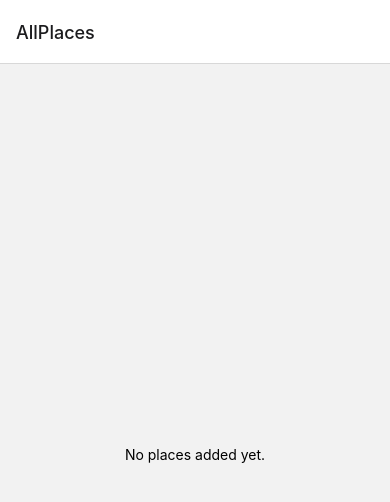
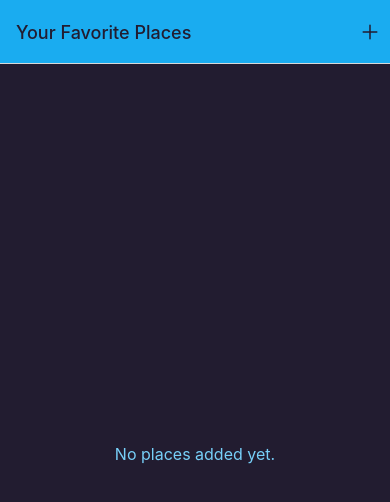
Before and after one commit to kizuyoko/react-native-location, a React Native app: screen /AllPlaces in a window 390 px wide. Shown: the top 502 px of the page. Built offline with nearby package versions, Linux system fonts and the light colour scheme.

Commit message:
Header and basic colors

```diff
--- a/App.js
+++ b/App.js
@@ -3,6 +3,8 @@
 import { createNativeStackNavigator } from '@react-navigation/native-stack';
 import AllPlaces from './screens/AllPlaces';
 import AddPlace from './screens/AddPlace';
+import IconButton from './UI/IconButton';
+import { Colors } from './constans/colors';
 
 const Stack = createNativeStackNavigator();
 
@@ -11,14 +13,34 @@
     <>
       <StatusBar style='dark' />
       <NavigationContainer>
-        <Stack.Navigator>
+        <Stack.Navigator
+          screenOptions={{
+            headerStyle: { backgroundColor: Colors.primary500 },
+            headerTintColor: Colors.gray700,
+            contentStyle: { backgroundColor: Colors.gray700 }
+          }}
+        >
           <Stack.Screen
             name="AllPlaces"
             component={AllPlaces}
+            options={({navigation}) => ({
+              title: 'Your Favorite Places' ,
+              headerRight: ({tintColor}) => (
+                <IconButton
+                  icon='add'
+                  size={24}
+                  color={tintColor}
+                  onPress={() => navigation.navigate('AddPlace')}
+                />
+              ),
+            })}
           />
           <Stack.Screen
             name="AddPlace"
             component={AddPlace}
+            options={{
+              title: 'Add a New Place'
+            }}
           />
         </Stack.Navigator>
       </NavigationContainer>
--- /dev/null
+++ b/UI/IconButton.js
@@ -0,0 +1,31 @@
+import { Pressable, StyleSheet } from "react-native";
+import { Ionicons } from '@expo/vector-icons';
+
+function IconButton({ icon, size, color, onPress }) {
+  return (
+    <Pressable
+      onPress={onPress}
+      style={({ pressed }) => [styles.button, pressed && styles.pressed]}
+    >
+      <Ionicons
+        name={icon}
+        size={size}
+        color={color}
+      />
+    </Pressable>
+  );
+}
+
+export default IconButton;
+
+const styles = StyleSheet.create({
+  button: {
+    padding: 8,
+    justifyContent: 'center',
+    alignItems: 'center',
+  },
+  pressed: {
+    opacity: 0.7,
+
+  },
+});
--- a/components/Places/PlacesList.js
+++ b/components/Places/PlacesList.js
@@ -1,5 +1,6 @@
 import { FlatList, View, Text, StyleSheet } from "react-native";
 import PlaceItem from "./PlaceItem";
+import { Colors } from "../../constans/colors";
 
 function PlacesList({ places }) {
   if (!places || places.length === 0) {
@@ -28,6 +29,7 @@
     alignItems: 'center',
   },
   fallbackText: {
-    color: 'black',
+    fontSize: 16,
+    color: Colors.primary200
   }
 });
--- /dev/null
+++ b/constans/colors.js
@@ -0,0 +1,11 @@
+export const Colors = {
+  primary50: '#cfeffd',
+  primary100: '#a0defb',
+  primary200: '#77cff8',
+  primary400: '#44bdf5',
+  primary500: '#1aacf0',
+  primary700: '#0570c9',
+  primary800: '#003b88',
+  accent500: '#e6b30b',
+  gray700: '#221c30',
+};
--- a/package.json
+++ b/package.json
@@ -9,6 +9,7 @@
     "web": "expo start --web"
   },
   "dependencies": {
+    "@react-native-vector-icons/ionicons": "^7.4.0-alpha.27",
     "@react-navigation/native": "^6.1.18",
     "@react-navigation/native-stack": "^6.11.0",
     "expo": "~51.0.28",
```
Also changed, not shown: 1 other file (tests, documents, lock files or other folders).
